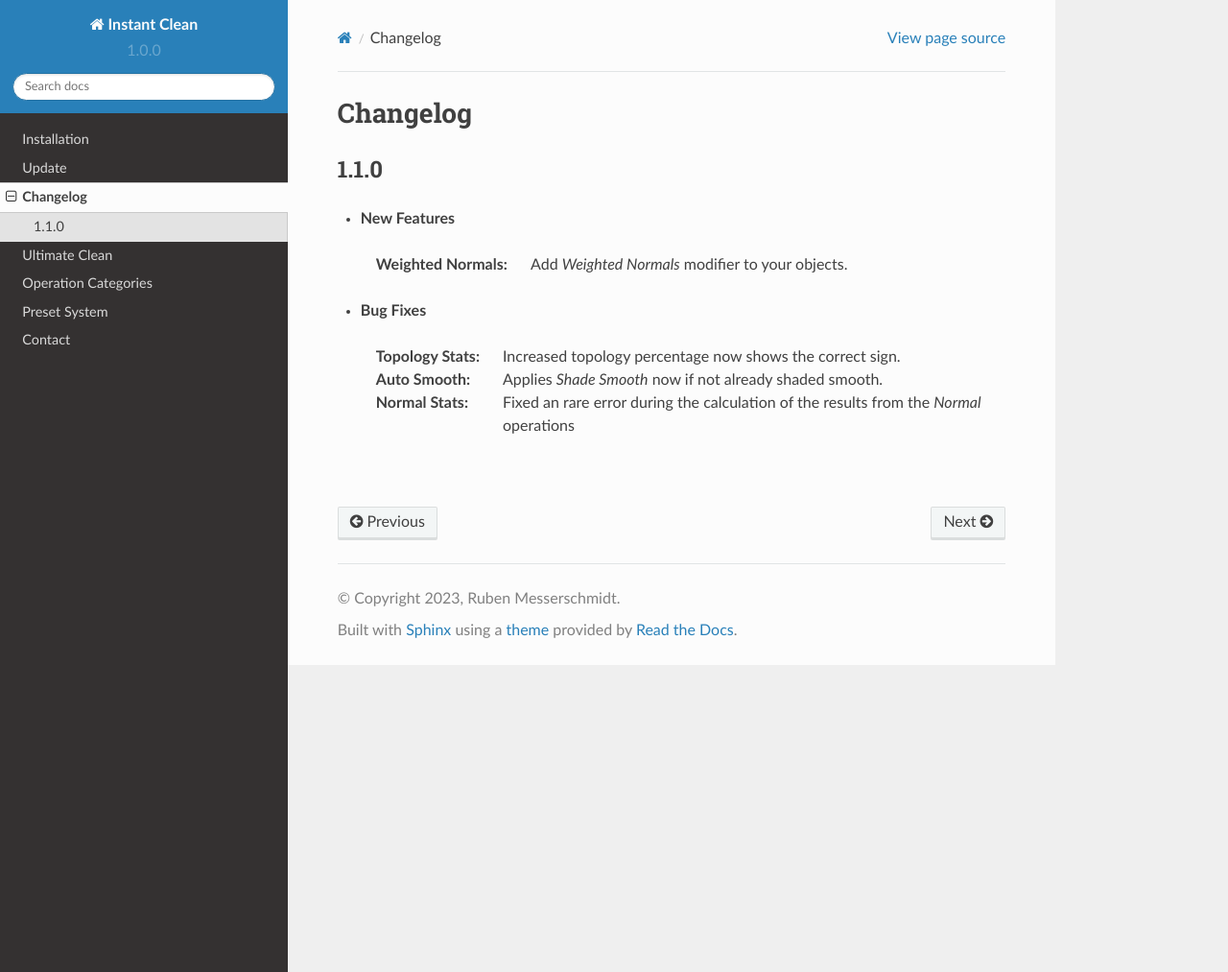
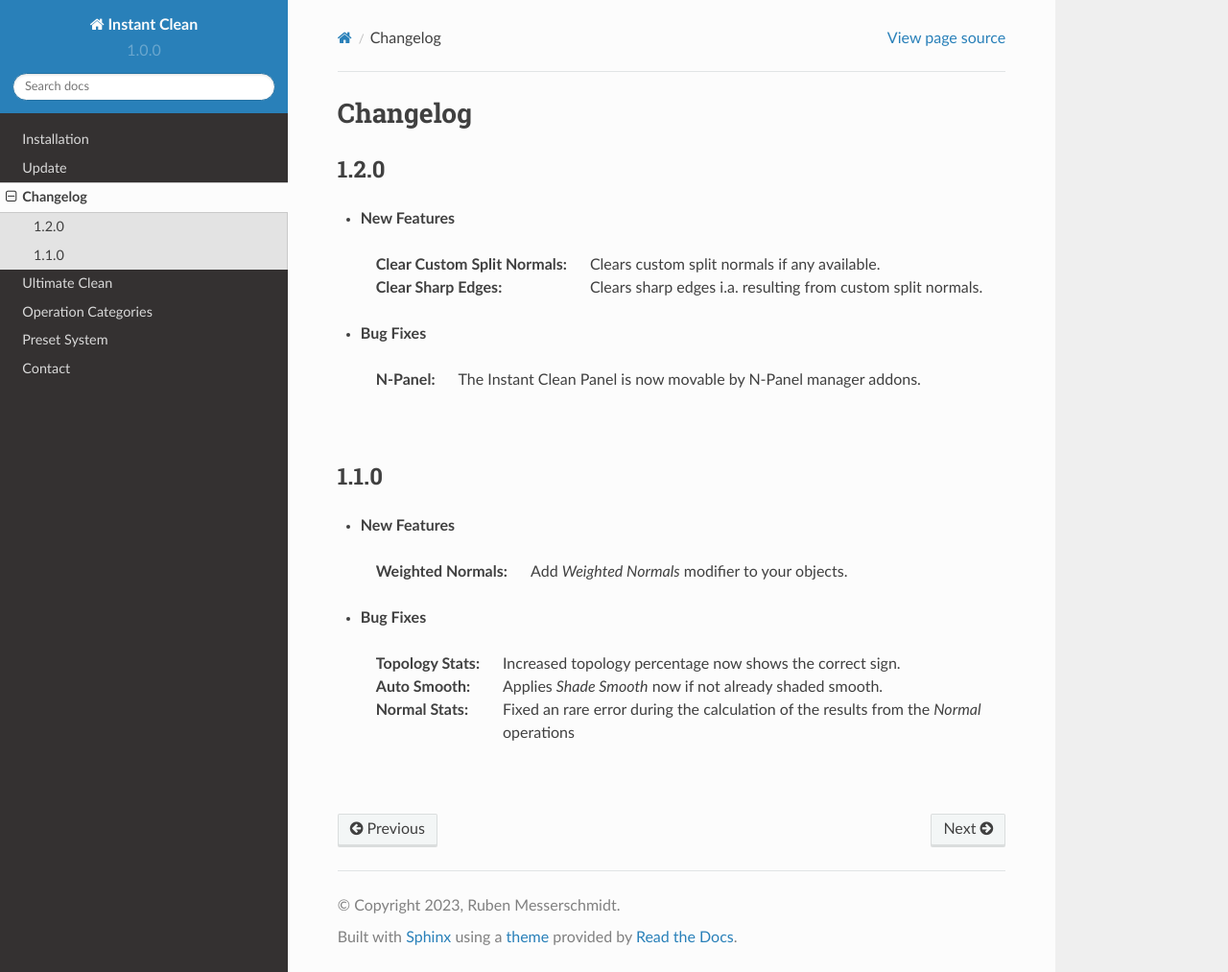
Before and after one commit to rubenmesserschmidt/Instant-Clean_docs, a Sphinx documentation site: the page built from docs/source/changelog.rst, in a window 1280 px wide and 1013 px high. Shown: the whole window at 96% size. Built offline with Sphinx 7.4.7 and the Read the Docs theme 2.0.0, drawn with Linux system fonts in a browser that asks for light colours.

Commit message:
update 1.2.0 changelog

```diff
--- a/docs/source/changelog.rst
+++ b/docs/source/changelog.rst
@@ -1,6 +1,16 @@
 Changelog
 #########
 
+1.2.0
+*****
+
+* **New Features**
+ :Clear Custom Split Normals: Clears custom split normals if any available.
+ :Clear Sharp Edges: Clears sharp edges i.a. resulting from custom split normals.
+
+* **Bug Fixes**
+ :N-Panel: The Instant Clean Panel is now movable by N-Panel manager addons.
+|
 
 1.1.0
 *****
```
